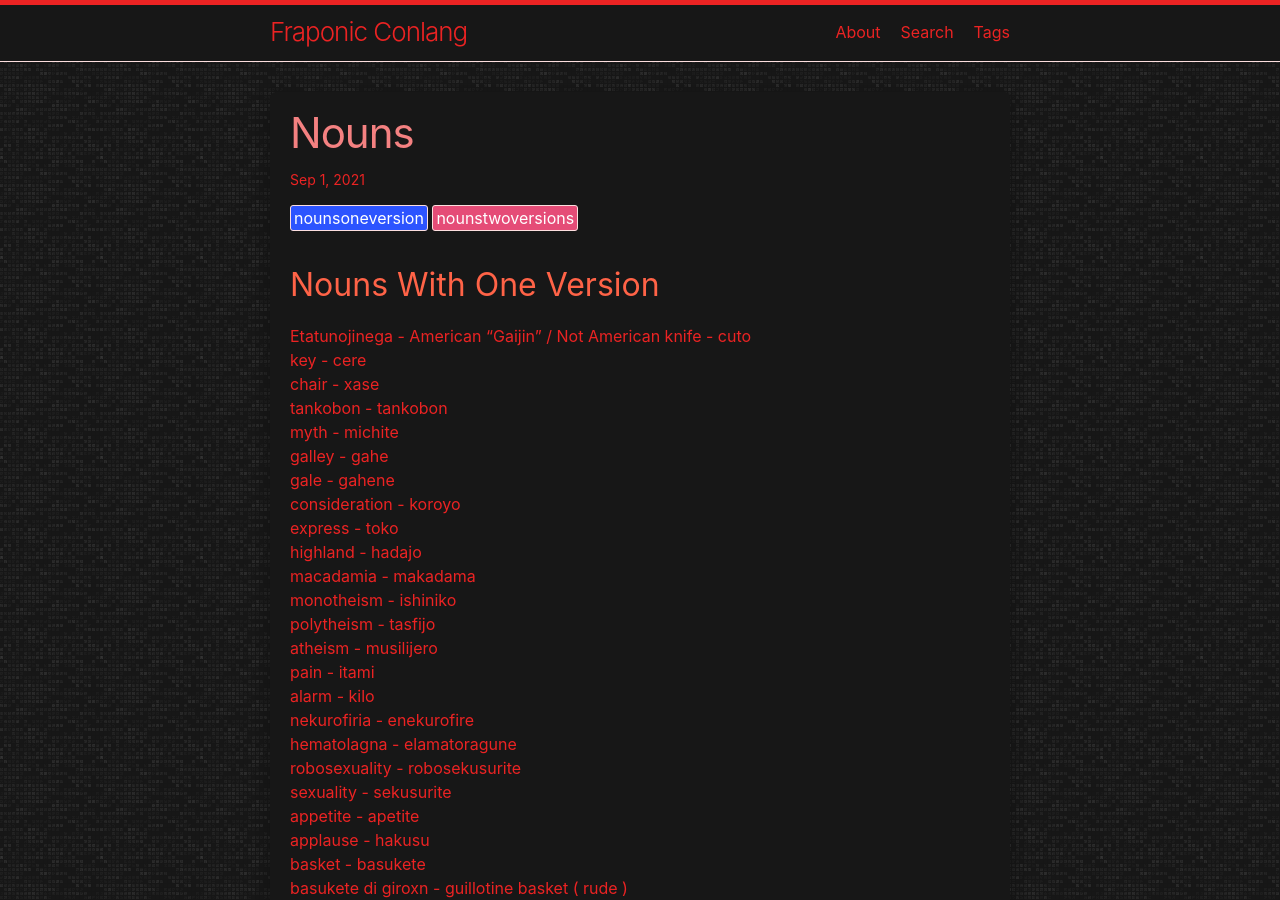
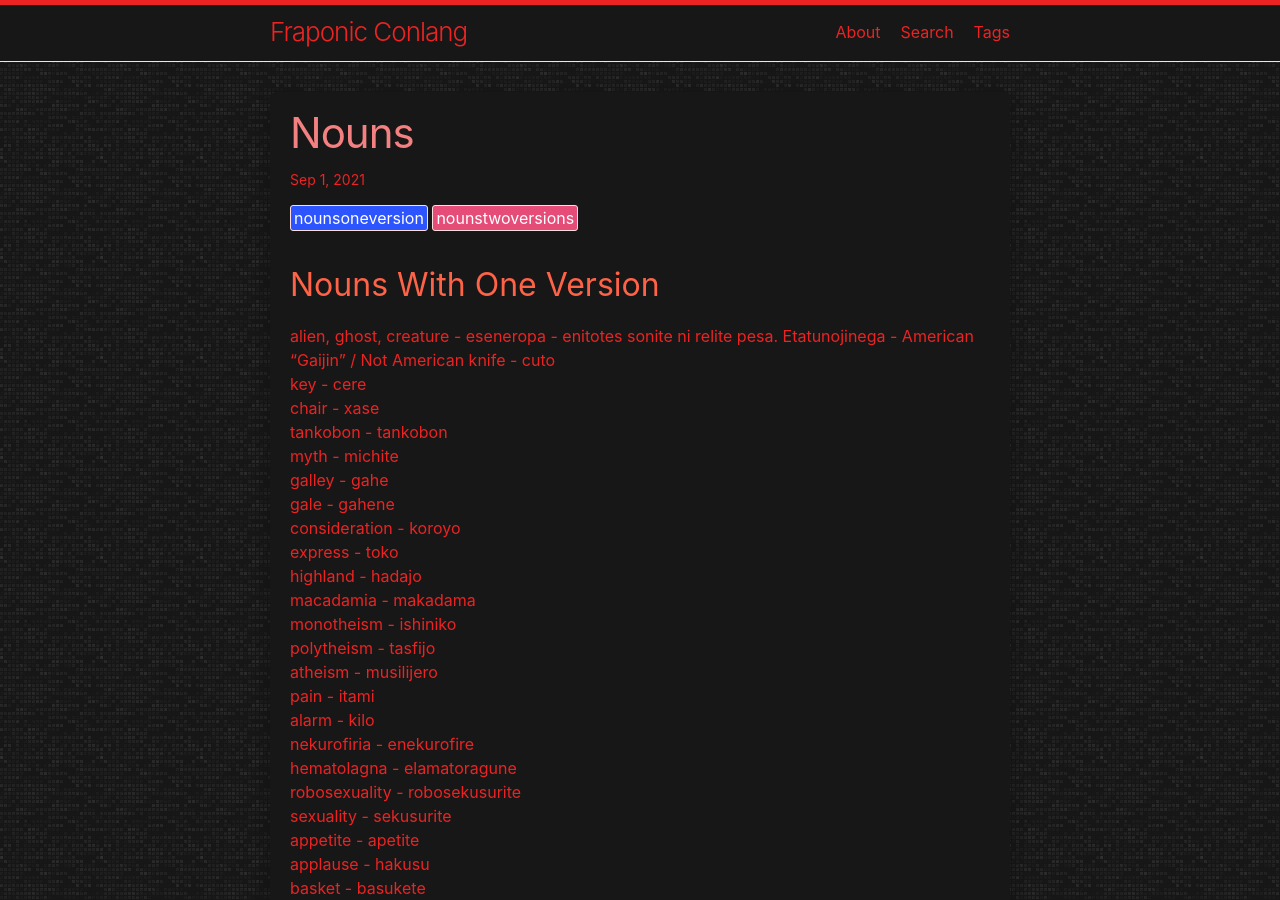
Before and after one commit to LWFlouisa/FraponicConlang, a Jekyll site: the page built from _posts/2021-09-01-nouns.md, in a window 1280 px wide and 900 px high. Built offline with Jekyll 4.4.1, drawn with Linux system fonts in a browser that asks for light colours.

Commit message:
Update 2021-09-01-nouns.md

```diff
--- a/_posts/2021-09-01-nouns.md
+++ b/_posts/2021-09-01-nouns.md
@@ -6,6 +6,7 @@ tags: nounsoneversion nounstwoversions
 ---
 
 ## Nouns With One Version
+alien, ghost, creature - eseneropa - enitotes sonite ni relite pesa.
 Etatunojinega - American "Gaijin" / Not American
 knife - cuto<br />
 key - cere<br />
```
